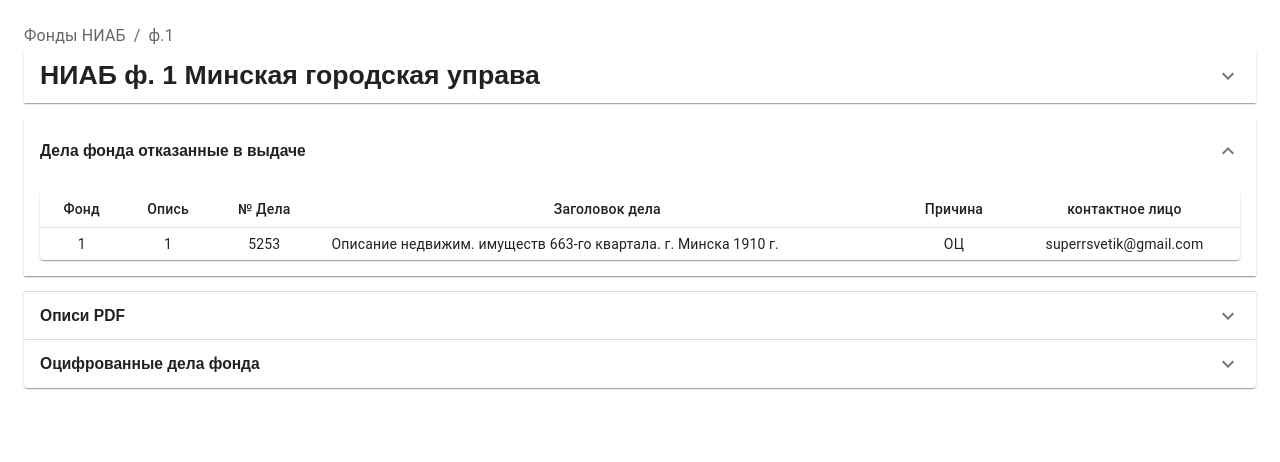
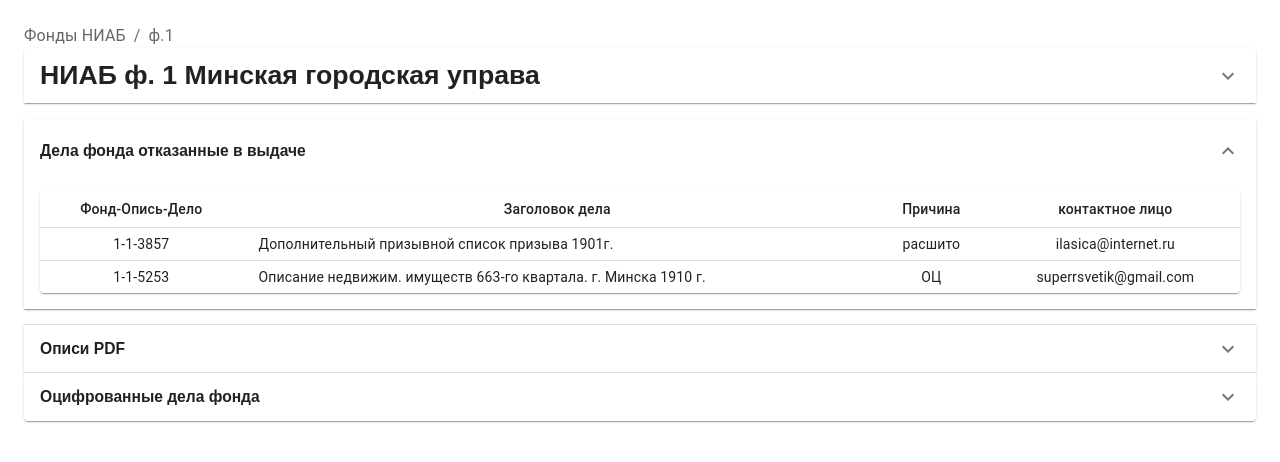
Before and after one commit to shappoff/shappoff.github.io, a Next.js app: page /niab/1 in a window 1280 px wide. Both pictures are taken after a click on the button "Дела фонда отказанные в выдаче". Shown: the top 462 px of the page. Built offline with nearby package versions, Linux system fonts and the light colour scheme.

Commit message:
change tabs

```diff
--- a/src/components/niab/FondTabs.tsx
+++ b/src/components/niab/FondTabs.tsx
@@ -49,28 +49,24 @@ export default function FondTabs({opisi, rejectedItems, digitedPosts}: any) {
                             <Table sx={{ minWidth: 650 }} size="small" stickyHeader aria-label="sticky table">
                                 <TableHead>
                                     <TableRow>
-                                        <TableCell align="center">Фонд</TableCell>
-                                        <TableCell align="center">Опись</TableCell>
-                                        <TableCell align="center">№ Дела</TableCell>
+                                        <TableCell align="center">Фонд-Опись-Дело</TableCell>
                                         <TableCell align="center">Заголовок дела</TableCell>
                                         <TableCell align="center">Причина</TableCell>
                                         <TableCell align="center">контактное лицо</TableCell>
                                     </TableRow>
                                 </TableHead>
                                 <TableBody>
-                                    {rejectedItems.sort(compareNumbers).map((row: any, index:  number) => index ? (
+                                    {rejectedItems.sort(compareNumbers).map((row: any, index:  number) => (
                                         <TableRow
                                             key={index}
                                             sx={{ '&:last-child td, &:last-child th': { border: 0 } }}
                                         >
-                                            <TableCell align="center">{row[0]}</TableCell>
-                                            <TableCell align="center">{row[1]}</TableCell>
-                                            <TableCell align="center">{row[2]}</TableCell>
+                                            <TableCell align="center">{row[0]}-{row[1]}-{row[2]}</TableCell>
                                             <TableCell align="left">{row[3]}</TableCell>
                                             <TableCell align="center">{row[6]}</TableCell>
                                             <TableCell align="center">{row[9]}</TableCell>
                                         </TableRow>
-                                    ) : '')}
+                                    ))}
                                 </TableBody>
                             </Table>
                         </TableContainer>
@@ -93,7 +89,7 @@ export default function FondTabs({opisi, rejectedItems, digitedPosts}: any) {
                     }
                 </AccordionDetails>
             </Accordion>
-            { digitedPosts.length ? <Accordion expanded={expanded === 'panel3'} onChange={handleExpand('panel3')}>
+            { digitedPosts.length > 0 ? <Accordion expanded={expanded === 'panel3'} onChange={handleExpand('panel3')}>
                 <AccordionSummary
                     expandIcon={<ExpandMoreIcon/>}
                     aria-controls="panel3-content"
@@ -107,10 +103,8 @@ export default function FondTabs({opisi, rejectedItems, digitedPosts}: any) {
                             <Table sx={{minWidth: 650}} size="small" stickyHeader aria-label="sticky table">
                                 <TableHead>
                                     <TableRow>
-                                        <TableCell align="center">Фонд</TableCell>
-                                        <TableCell align="center">Опись</TableCell>
-                                        <TableCell align="center">№ Дела</TableCell>
-                                        <TableCell align="center">Примичание</TableCell>
+                                        <TableCell align="left">Фонд-Опись-Дело</TableCell>
+                                        <TableCell align="left">Примичание</TableCell>
                                     </TableRow>
                                 </TableHead>
                                 <TableBody>
@@ -119,9 +113,7 @@ export default function FondTabs({opisi, rejectedItems, digitedPosts}: any) {
                                             key={index}
                                             sx={{'&:last-child td, &:last-child th': {border: 0}}}
                                         >
-                                            <TableCell align="center">{row[0]}</TableCell>
-                                            <TableCell align="center">{row[1]}</TableCell>
-                                            <TableCell align="center">{row[2]}</TableCell>
+                                            <TableCell align="left">{row[0]}-{row[1]}-{row[2]}</TableCell>
                                             <TableCell align="left">{row[3]}</TableCell>
                                         </TableRow>
                                     ) : '')}
```
